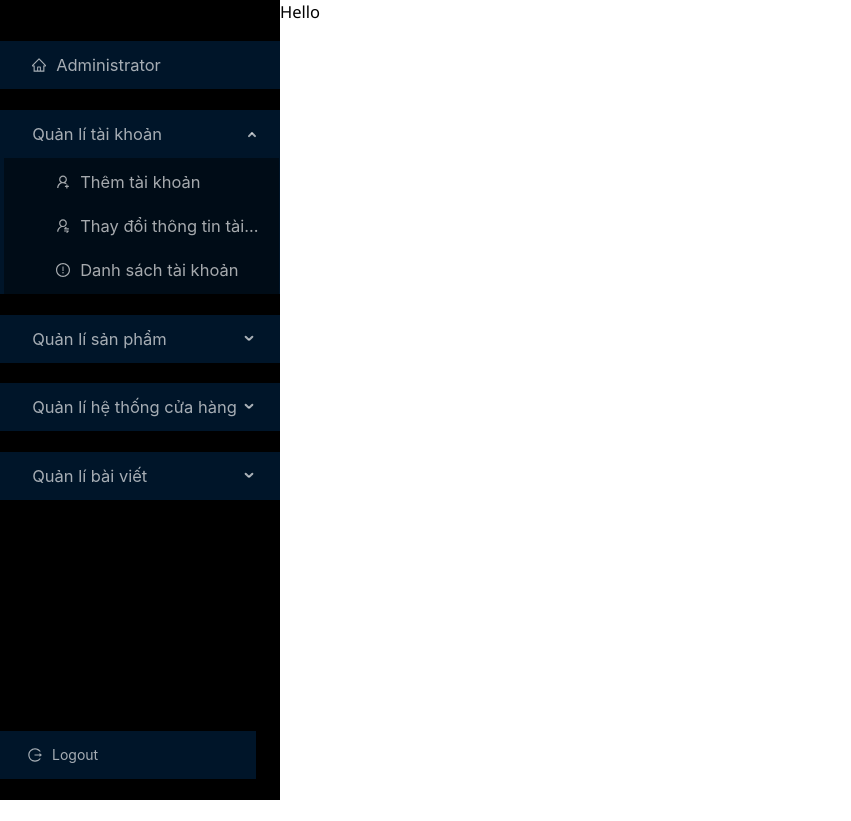
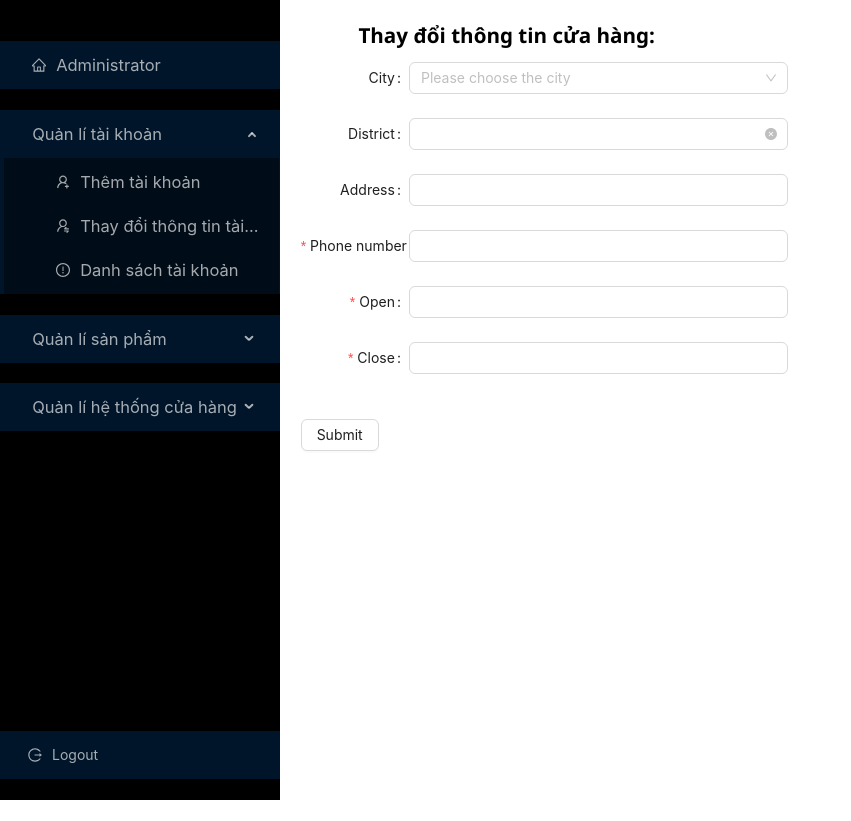
Before and after one commit to HoangQuangKy/ANNA, a React (Vite) app: page /admin/create_store in a window 1280 px wide. Shown: the whole page, without its empty margins (0-851 px from the left). Before the commit the page ends 800 px from the top, so only its background shows below. Built offline with nearby package versions, Linux system fonts and the light colour scheme; no server answers.

Commit message:
final Create and Edit Store

```diff
--- a/src/components/Admin/AdminPage.jsx
+++ b/src/components/Admin/AdminPage.jsx
@@ -51,16 +51,6 @@ const items = [
             { key: '10', label: 'Thông tin cửa hàng', icon: <SwitcherOutlined />, path: 'manage_store' },
 
         ]
-    },
-    {
-        key: 'sub4',
-        label: 'Quản lí bài viết',
-        icon: <VideoCameraOutlined />,
-        children: [
-            { key: '11', label: 'Thêm bài viết mới', icon: <VideoCameraAddOutlined />, path: 'create_blog' },
-            { key: '12', label: 'Thông tin bài viết', icon: <SwitcherOutlined />, path: 'manage_blog' },
-
-        ]
     }
 ];
 
@@ -91,7 +81,7 @@ function AdminPage() {
                     ))}
                 </div>
                 <Menu
-                    className='w-[256px]'
+                    className='w-[280px]'
                     mode='inline'
                     theme='dark'
                 >
@@ -103,8 +93,6 @@ function AdminPage() {
                 </Menu>
             </div>
             <Routes>
-                <Route path='create_blog' element={<CreateBlog />} />
-                <Route path='manage_blog' element={<ManageBlog />} />
                 <Route path='create_user' />
                 <Route path='update_user' />
                 <Route path='manage_user' />
--- a/src/components/Admin/CreateStore.jsx
+++ b/src/components/Admin/CreateStore.jsx
@@ -1,11 +1,222 @@
-import React from 'react'
+import { useEffect, useState } from 'react';
+import { useParams } from "react-router";
+import { useSelector } from 'react-redux';
+import axios from 'axios';
+import {
+    Form,
+    Input,
+    Button,
+    Select
+} from 'antd';
+import { createNewStore } from '../../services';
 
 function CreateStore() {
+    const [formValues, setFormValues] = useState({
+        city: '',
+        district: '',
+        address: '',
+        phoneNumber: '',
+        timeOpen: '',
+        timeClose: '',
+    });
+
+    const [cities, setCities] = useState('');
+    const [districts, setDistricts] = useState('');
+    const [selectedCity, setSelectedCity] = useState('');
+    const [cityId, setCityId] = useState('');
+    const citiesSelect = [];
+    const districtSelect = [];
+
+    for (let index = 0; index < cities.length; index++) {
+        citiesSelect.push({
+            label: cities[index].province_name,
+            value: cities[index].province_name,
+        });
+    }
+
+    for (let index = 0; index < districts.length; index++) {
+        districtSelect.push({
+            label: districts[index].district_name,
+            value: districts[index].district_name,
+        });
+    }
+
+    const setId = () => {
+        if (Array.isArray(cities)) {
+            const cityName = cities.find((item) => item.province_name === selectedCity);
+            setCityId(cityName?.province_id);
+        }
+    };
+
+    const [form] = Form.useForm();
+
+    const validation = (rule, value) => {
+        const timeFormatRegex = /^(0[0-9]|1[0-9]|2[0-3]):[0-5][0-9]$/;
+        if (value && !timeFormatRegex.test(value)) {
+            return Promise.reject('Vui lòng nhập định dạng giờ:phút hợp lệ (HH:mm).');
+        }
+        return Promise.resolve();
+    };
+
+    const phoneValidation = (rule, value) => {
+        const phoneNumberRegax = /^[0-9]{10,11}$/;
+
+        if (value && !phoneNumberRegax.test(value)) {
+            return Promise.reject('Số điện thoại của bạn không đúng, vui lòng nhập lại số điện thoại');
+        }
+        return Promise.resolve();
+    };
+
+    const onFinishFailed = (errorInfo) => {
+        console.log('Failed:', errorInfo);
+    };
+
+    const fetchCities = async () => {
+        try {
+            const response = await axios.get('https://vapi.vnappmob.com/api/province/');
+            setCities(response.data.results);
+        } catch (error) {
+            console.error('Error fetching cities:', error);
+        }
+    };
+
+    const fetchDistricts = async () => {
+        if (selectedCity) {
+            try {
+                const response = await axios.get(`https://vapi.vnappmob.com/api/province/district/${cityId}`);
+                setDistricts(response.data.results);
+            } catch (error) {
+                console.error('Error fetching districts:', error);
+            }
+        }
+    };
+
+    const handleInputChange = (fieldName, value) => {
+        setFormValues((prevValues) => ({
+            ...prevValues,
+            [fieldName]: value,
+        }));
+    };
+
+    const onFinish = async () => {
+        try {
+            const result = await createNewStore(formValues);
+            console.log('new', result);
+            alert(`${result.data.message}`);
+        } catch (error) {
+            console.log(error);
+            alert(`${error.response.data.message}`);
+        }
+    };
+
+    useEffect(() => {
+        fetchCities();
+    }, []);
+
+    useEffect(() => {
+        setId();
+    }, [selectedCity]);
+
+    useEffect(() => {
+        fetchDistricts();
+    }, [selectedCity, cityId]);
+
     return (
-        <div>
-            Hello
+        <div className='bg-white w-full h-full ml-5 mt-5'>
+            <h2 className='mb-3 ml-14 font-bold	text-xl	'>Thay đổi thông tin cửa hàng: </h2>
+            <Form
+                labelCol={{
+                    span: 4,
+                }}
+                wrapperCol={{
+                    span: 14,
+                }}
+                layout="horizontal"
+                style={{
+                    maxWidth: 650,
+                }}
+                name='basic'
+                form={form}
+                onFinish={onFinish}
+                onFinishFailed={onFinishFailed}
+                autoComplete="off"
+            >
+                <Form.Item
+                    label="City"
+                    name="city"
+                >
+                    <Select
+                        mode='single'
+                        allowClear
+                        style={{ width: '100%' }}
+                        placeholder="Please choose the city"
+                        options={citiesSelect}
+                        onChange={(value) => {
+                            setSelectedCity(value);
+                            handleInputChange('city', value);
+                        }}
+                    />
+                </Form.Item>
+                <Form.Item
+                    label="District"
+                    name='district'
+                    initialValue={formValues.district}
+                >
+                    <Select
+                        mode='single'
+                        allowClear
+                        style={{ width: '100%' }}
+                        placeholder="Please choose the city"
+                        options={districtSelect}
+                        onChange={(value) => {
+                            handleInputChange('district', value);
+                        }}
+                    />
+                </Form.Item>
+                <Form.Item
+                    label="Address"
+                    name='address'
+                    initialValue={formValues.address}
+                >
+                    <Input onChange={(e) => handleInputChange('address', e.target.value)} />
+                </Form.Item>
+                <Form.Item
+                    label="Phone number"
+                    name='phoneNumber'
+                    rules={[
+                        { required: true, message: 'Vui lòng nhập lại số điện thoại!' },
+                        { validator: phoneValidation },
+                    ]}
+                >
+                    <Input onChange={(e) => handleInputChange('phoneNumber', e.target.value)} />
+                </Form.Item>
+                <Form.Item
+                    label="Open"
+                    name='timeOpen'
+                    rules={[
+                        { required: true, message: 'Vui lòng nhập giờ mở cửa!' },
+                        { validator: validation },
+                    ]}
+                >
+                    <Input onChange={(e) => handleInputChange('timeOpen', e.target.value)} />
+                </Form.Item>
+                <Form.Item
+                    label="Close"
+                    name='timeClose'
+                    rules={[
+                        { required: true, message: 'Vui lòng nhập giờ đóng cửa!' },
+                        { validator: validation },
+                    ]}
+                >
+                    <Input onChange={(e) => handleInputChange('timeClose', e.target.value)} />
+                </Form.Item>
+
+                <Button className='mt-5' htmlType="submit">
+                    Submit
+                </Button>
+            </Form>
         </div>
-    )
+    );
 }
 
-export default CreateStore
+export default CreateStore;
--- a/src/components/Admin/EditStore.jsx
+++ b/src/components/Admin/EditStore.jsx
@@ -13,9 +13,21 @@ function EditStore() {
     const [cities, setCities] = useState('')
     const [districts, setDistricts] = useState('')
     const [selectedCity, setSelectedCity] = useState('');
-    const [selectedDistrict, setSelectedDistrict] = useState('');
     const [cityId, setCityId] = useState('')
-
+    const [formValues, setFormValues] = useState({
+        city: '',
+        district: '',
+        address: '',
+        phoneNumber: '',
+        timeOpen: '',
+        timeClose: '',
+    });
+    const handleInputChange = (fieldName, value) => {
+        setFormValues((prevValues) => ({
+            ...prevValues,
+            [fieldName]: value,
+        }));
+    };
     const citiesSelect = []
     const districtSelect = []
     for (let index = 0; index < cities.length; index++) {
@@ -38,7 +50,6 @@ function EditStore() {
             setCityId(cityName?.province_id)
         }
     }
-    console.log('citiesSelect', citiesSelect);
     const params = useParams()
     const [form] = Form.useForm()
 
@@ -63,21 +74,14 @@ function EditStore() {
         }
     }
 
-    const onFinish = async (values) => {
-        console.log('values', values);
-        const newFormData = new FormData();
-        newFormData.append("city", values.city);
-        newFormData.append("district", values.district);
-        newFormData.append("address", values.address);
-        newFormData.append("phoneNumber", values.phoneNumber);
-        newFormData.append("timeOpen", values.timeOpen);
-        newFormData.append("timeClose", values.timeClose);
+    const onFinish = async () => {
         try {
-            const result = await editStore(params._id, newFormData);
+            const result = await editStore(params._id, formValues);
             console.log('result', result);
-            alert('update thành công');
+            alert(`${result.data.message}`);
         } catch (error) {
             console.log(error);
+            alert(`${error.data.message}`);
         }
     };
 
@@ -110,6 +114,7 @@ function EditStore() {
             console.error('Error fetching cities:', error);
         }
     };
+
     const fetchDistricts = async () => {
         if (selectedCity) {
             try {
@@ -134,9 +139,7 @@ function EditStore() {
     }, [selectedCity])
     useEffect(() => {
         fetchDistricts();
-    }, [selectedCity]);
-
-    console.log('setCities', selectedCity);
+    }, [selectedCity, cityId]);
     return (
         <div className='bg-white w-full h-full ml-5 mt-5'>
             <h2 className='mb-3 ml-14 font-bold	text-xl	'>Thay đổi thông tin cửa hàng: </h2>
@@ -156,12 +159,10 @@ function EditStore() {
                 onFinish={onFinish}
                 onFinishFailed={onFinishFailed}
                 autoComplete="off"
-                encType="multipart/form-data"
             >
                 <Form.Item
                     label="City"
                     name='city'
-                    initialValue={form.city}
                 >
                     <Select
                         mode='single'
@@ -169,20 +170,26 @@ function EditStore() {
                         style={{ width: '100%' }}
                         placeholder="Please choose the city"
                         options={citiesSelect}
-                        onChange={(value) => setSelectedCity(value)}>
+                        onChange={(value) => {
+                            setSelectedCity(value)
+                            handleInputChange('city', value);
+                        }}>
 
                     </Select>
                 </Form.Item>
                 <Form.Item
                     label="District"
                     name='district'
-                    initialValue={form.district}>
+                >
                     <Select
                         mode='single'
                         allowClear
                         style={{ width: '100%' }}
                         placeholder="Please choose the city"
                         options={districtSelect}
+                        onChange={(value) => {
+                            handleInputChange('district', value);
+                        }}
                     >
 
                     </Select>
@@ -190,45 +197,42 @@ function EditStore() {
                 <Form.Item
                     label="Address"
                     name='address'
-                    initialValue={form.address}>
-                    <Input />
+                >
+                    <Input onChange={(e) => handleInputChange('address', e.target.value)} />
                 </Form.Item>
                 <Form.Item
                     label="Phone number"
                     name='phoneNumber'
-                    initialValue={form.phoneNumber}
                     rules={[
                         { required: true, message: 'Vui lòng nhập lại số điện thoại!' },
                         { validator: phoneValidation },
                     ]}>
-                    <Input />
+                    <Input onChange={(e) => handleInputChange('phoneNumber', e.target.value)} />
                 </Form.Item>
                 <Form.Item
                     label="Open"
                     name='timeOpen'
-                    initialValue={form.timeOpen}
                     rules={[
                         { required: true, message: 'Vui lòng nhập giờ mở cửa!' },
                         { validator: validation },
                     ]}>
-                    <Input />
+                    <Input onChange={(e) => handleInputChange('timeOpen', e.target.value)} />
                 </Form.Item>
                 <Form.Item
                     label="Close"
                     name='timeClose'
-                    initialValue={form.timeClose}
                     rules={[
                         { required: true, message: 'Vui lòng nhập giờ đóng cửa!' },
                         { validator: validation },
                     ]}>
-                    <Input />
+                    <Input onChange={(e) => handleInputChange('timeClose', e.target.value)} />
                 </Form.Item>
 
                 <Button className='mt-5' htmlType="submit">
                     Submit
                 </Button>
             </Form>
-        </div>
+        </div >
     )
 }
 
--- a/src/services/index.js
+++ b/src/services/index.js
@@ -29,3 +29,6 @@ export const editStore = (id, data) => {
 export const getStoreById = (id) => {
     return AnnaInstance.get(`/store/getStoreById/${id}`)
 }
+export const createNewStore = (data) => {
+    return AnnaInstance.post('/store/create-new-store', data)
+}
```
Also changed, not shown: src/components/Admin/CreateBlog.jsx (deleted, +0 -10 lines), src/components/Admin/ManageBlog.jsx (deleted, +0 -10 lines).
